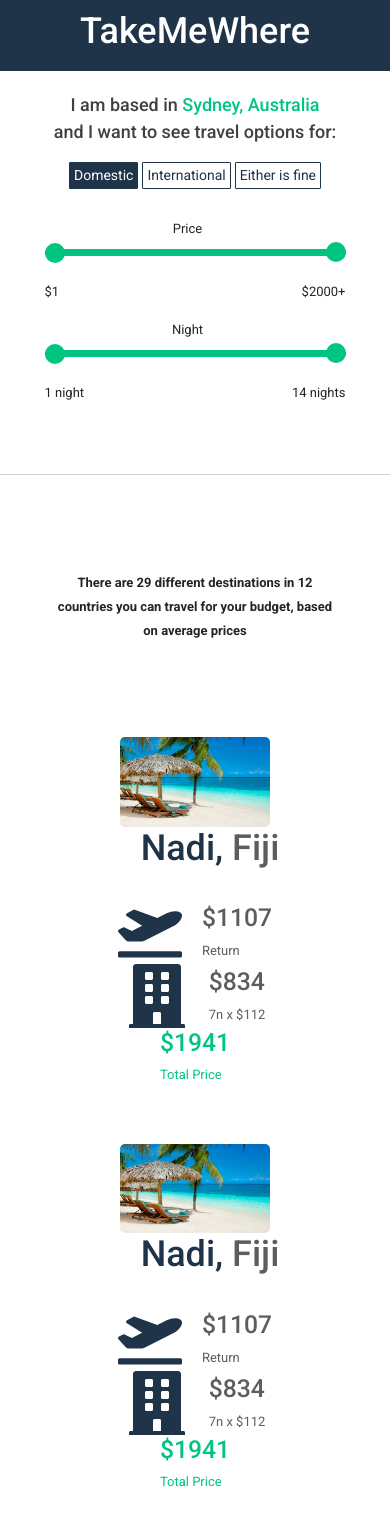
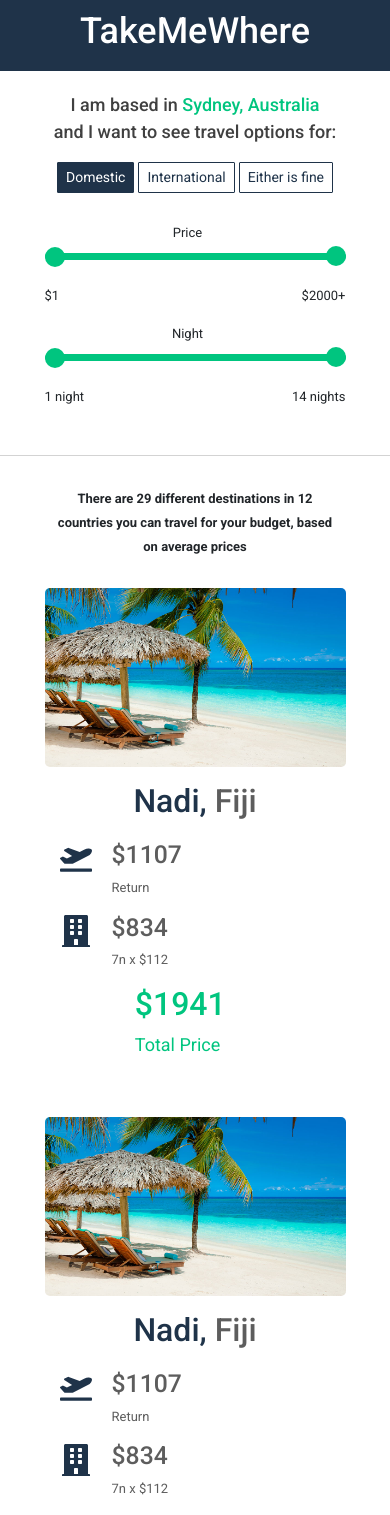
Before and after one commit to masudx08/takemewhere, a React (Create React App) app: page / in a window 390 px wide. Shown: the top 1515 px of the page. Built offline with nearby package versions, Linux system fonts and the light colour scheme.

Commit message:
full responsive done without pagination

```diff
--- a/src/components/Filter/filter.css
+++ b/src/components/Filter/filter.css
@@ -146,13 +146,17 @@
     flex-grow: 0;
     margin-right: 15px;
   }
+  .filterContainer{
+    padding-bottom: 30px;
+  }
   .filterContainer .txt{
     font-size: 18px;
     margin-bottom: 15px;
   }
+
   .mybtn{
     font-size: 14px;
-    padding: 2px 4px;
+    padding: 4px 8px;
     margin: 2px;
     border: 1px solid #1f3349;
     border-radius: 1px;
--- a/src/components/Result/Result.js
+++ b/src/components/Result/Result.js
@@ -89,7 +89,7 @@ export default function Result() {
                 </h1>
               </div>
               <div className='contentPart'>
-                <div className='d-flex align-items-center'>
+                <div className='content-min'>
                   <div>
                     <FaPlaneDeparture className='icon'/>
                   </div>
@@ -101,7 +101,7 @@ export default function Result() {
                 <div className='hidden'>
                   <h2>+</h2>
                 </div>
-                <div className='d-flex align-items-center'>
+                <div className='content-min'>
                   <div>
                     <FaBuilding className='icon'/>
                   </div>
@@ -113,7 +113,7 @@ export default function Result() {
                 <div className='hidden'>
                   <h2>=</h2>
                 </div>
-                <div className='highlight'>
+                <div className='highlight total'>
                   <h2>${item.flyCost + item.roomCost}</h2>
                   <p>Total Price</p>
                 </div>
--- a/src/components/Result/result.css
+++ b/src/components/Result/result.css
@@ -74,29 +74,56 @@
 }
 
 
-
+.content-min{
+  display: flex;
+  align-items: center;
+}
 
 /* -------------------------- Media query -----------------------  */
 @media screen and (max-width:667px) {
   .locationA, .locationB{
-    font-size: 36px;
+    font-size: 32px;
   }
+
   .location{
     text-align: center;
+    margin-left: 0;
+    margin-top: 15px;
+    margin-bottom: 15px;
+  }
+  .content-min{
+    align-items: baseline;
+    margin-bottom: 15px;
+    margin-left: 5%;
   }
   .hidden{
     display:none;
   }
   .contentPart{
-    justify-content: flex-start;
     flex-direction: column;
+    align-items: flex-start;
+    margin-top: 20px;
   }
-  .imagePart img{
+  .contentPart .icon{
+    font-size: 2rem;
+  }
+  .total{
+    margin-left: 30%;
+  }
+  .total h2{
+    font-size: 32px;
+  }
+  .total p{
+    font-size: 18px
+  }
+  /* .imagePart img{
     width: 50%;
-  }
+  } */
   .imagePart{
     display: flex;
     justify-content: center;
   }
-
+  .resultTextContainer{
+    margin:  30px 0;
+  }
 }
```
